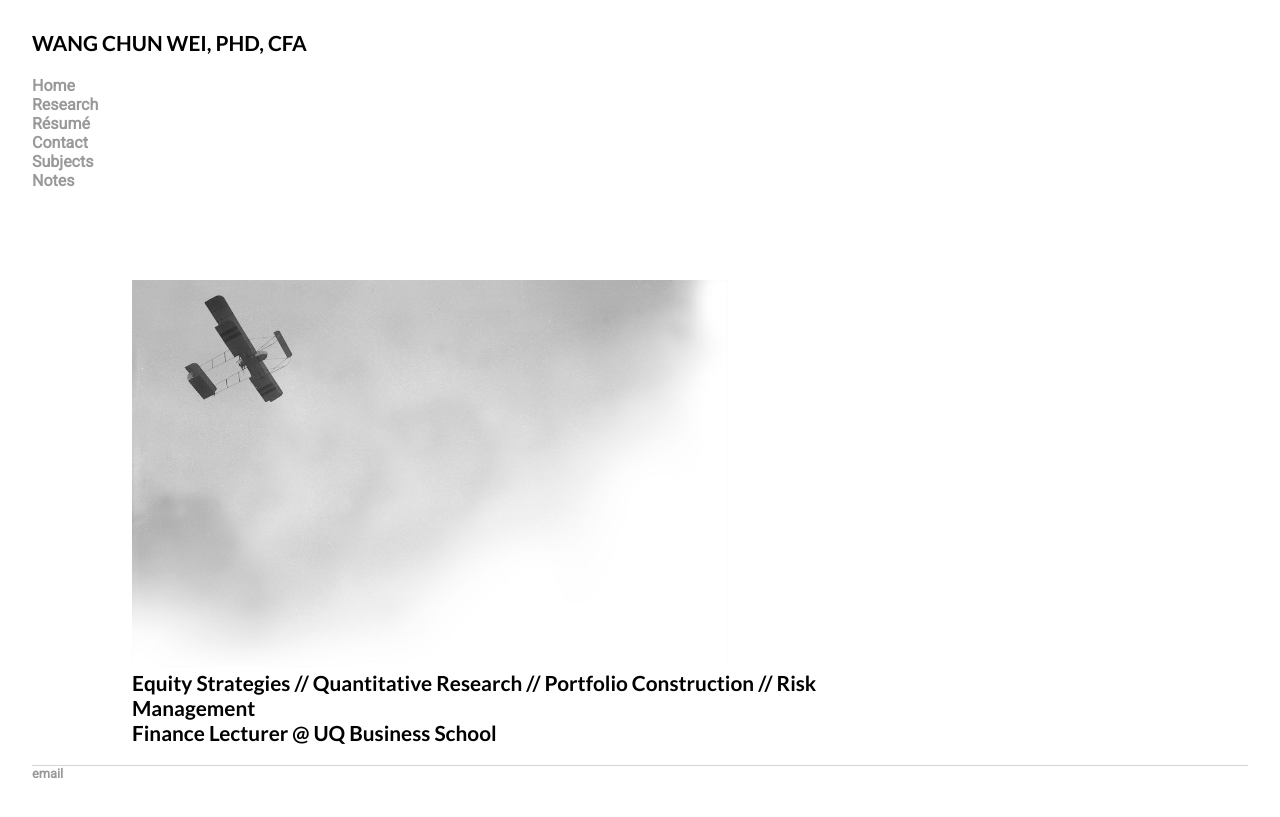
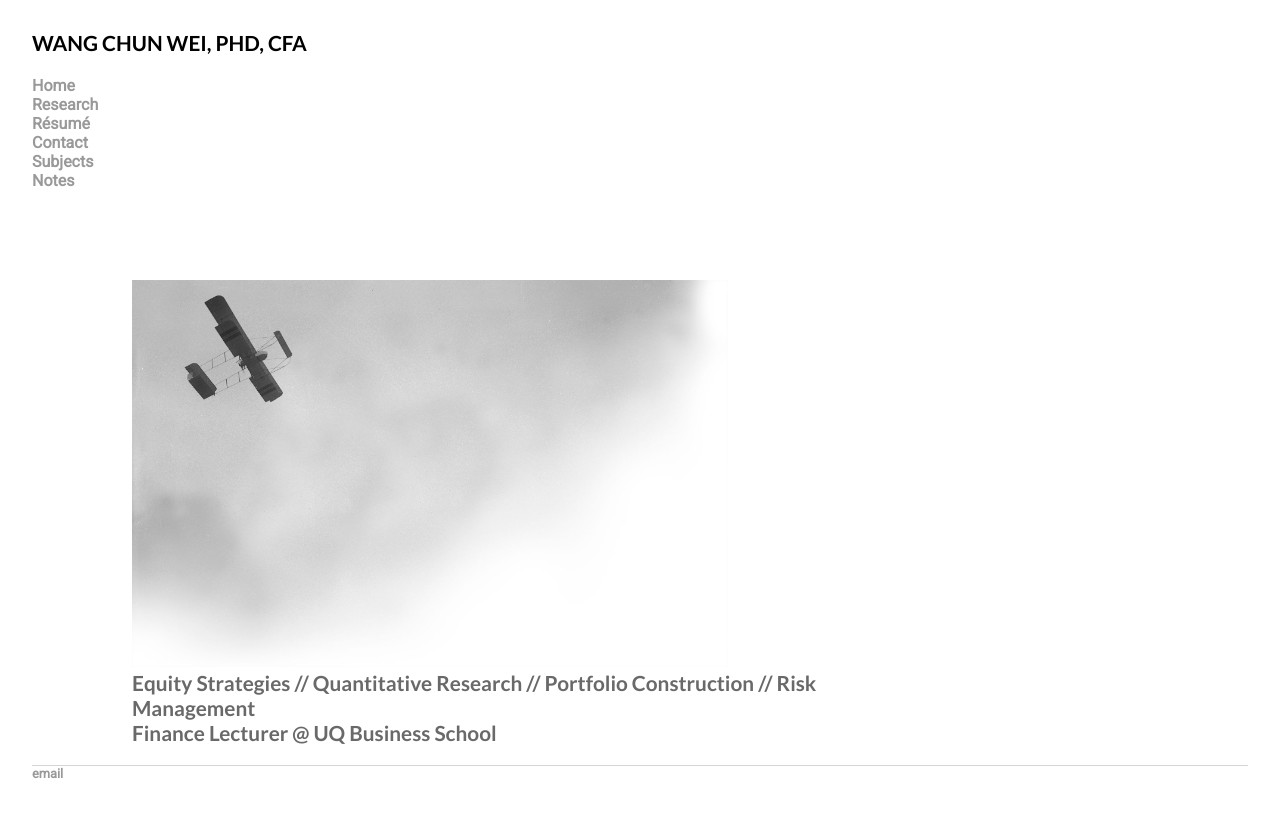
Before and after one commit to weiwangchun/weiwangchun.github.io, a Jekyll site: the page built from index.html, in a window 1280 px wide. Shown: the top 817 px of the page. Built offline with Jekyll 4.4.1, drawn with Linux system fonts in a browser that asks for light colours; some web fonts are replaced.

Commit message:
Update main.css

```diff
--- a/css/main.css
+++ b/css/main.css
@@ -45,6 +45,7 @@ h2 {
     font-size: 1.3em;
     font-family:'Lato', sans-serif;
     margin: 3px 50px 20px;
+    color: #696969;
 }
 
 h3 {
```
